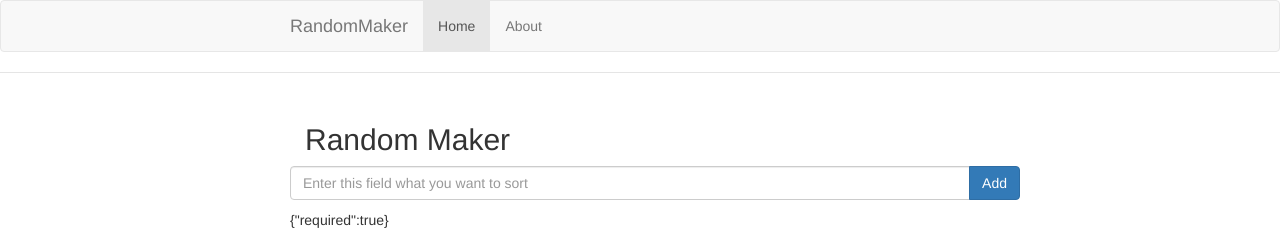
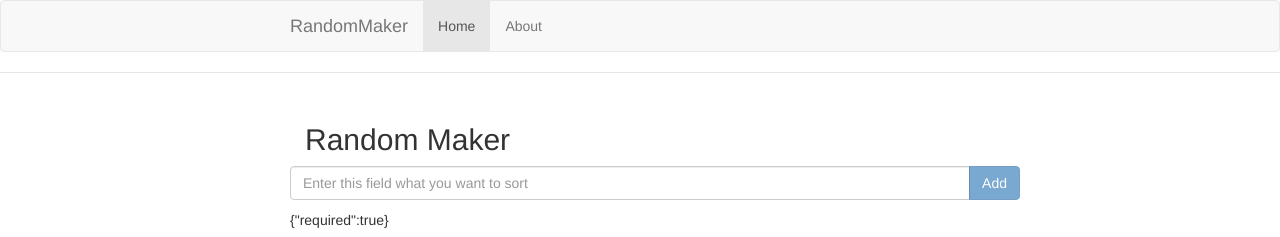
Before and after one commit to Onigiri-/random-maker, a website: page app/index.html in a window 1280 px wide. Shown: the top 237 px of the page. Drawn offline with nearby package versions, Linux system fonts and the light colour scheme; some packages are replaced by stand-ins of ours; files that its build step writes are made by us from their sources; a script that the page names is missing.

Commit message:
add_ng-disabled

```diff
--- a/app/views/main.html
+++ b/app/views/main.html
@@ -6,7 +6,7 @@
         <div class="row">
             <p class="input-group">
                 <input type="text" class="form-control" name="item" required ng-model="item" placeholder="Enter this field what you want to sort">
-                <span class="input-group-btn"><input type="submit" class="btn btn-primary" value="Add"></span>
+                <span class="input-group-btn"><input type="submit" class="btn btn-primary" value="Add" ng-disabled="myForm.$invalid"></span>
             </p>
             <p ng-messages="myForm.item.$error">{{myForm.item.$error}}</p>
 
```
